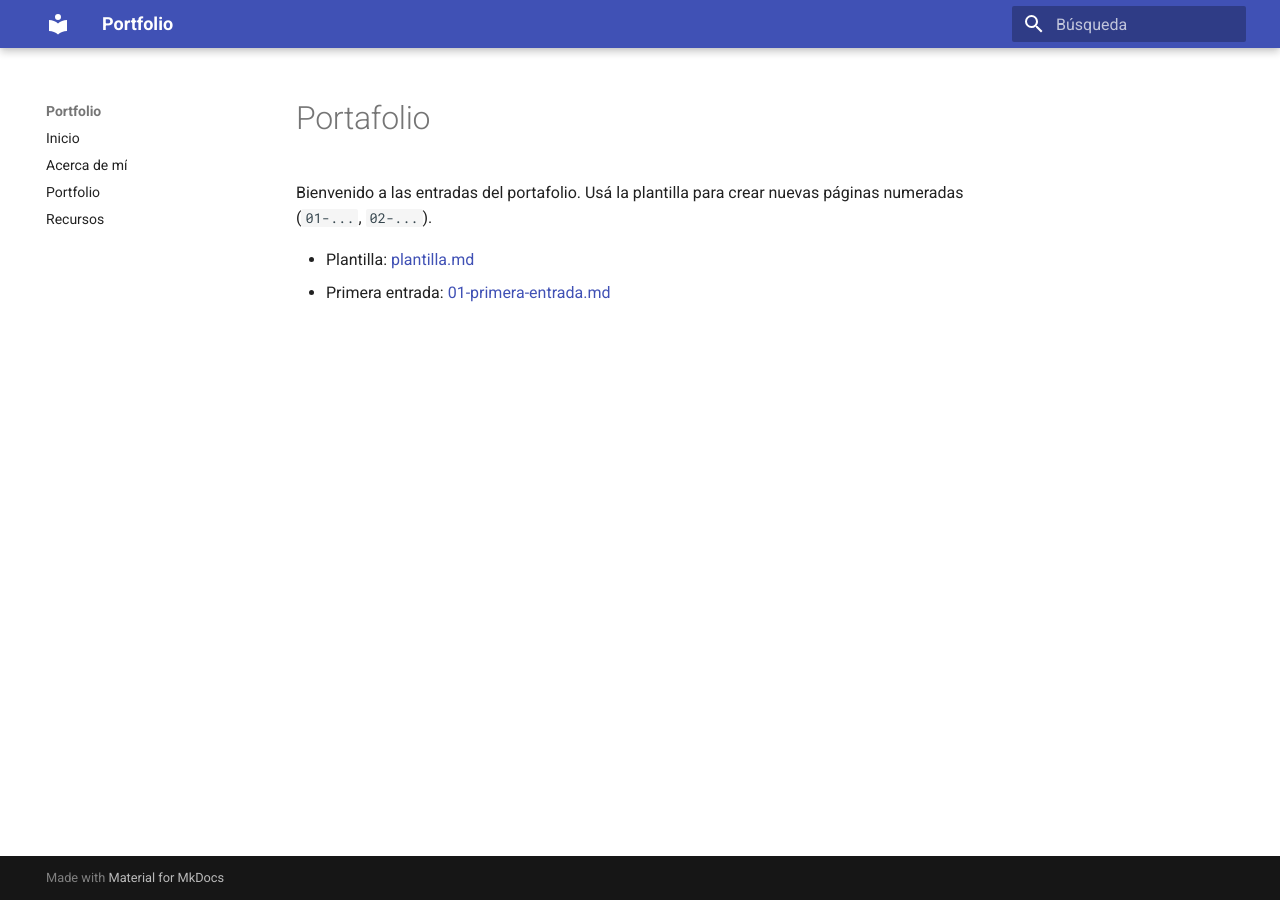
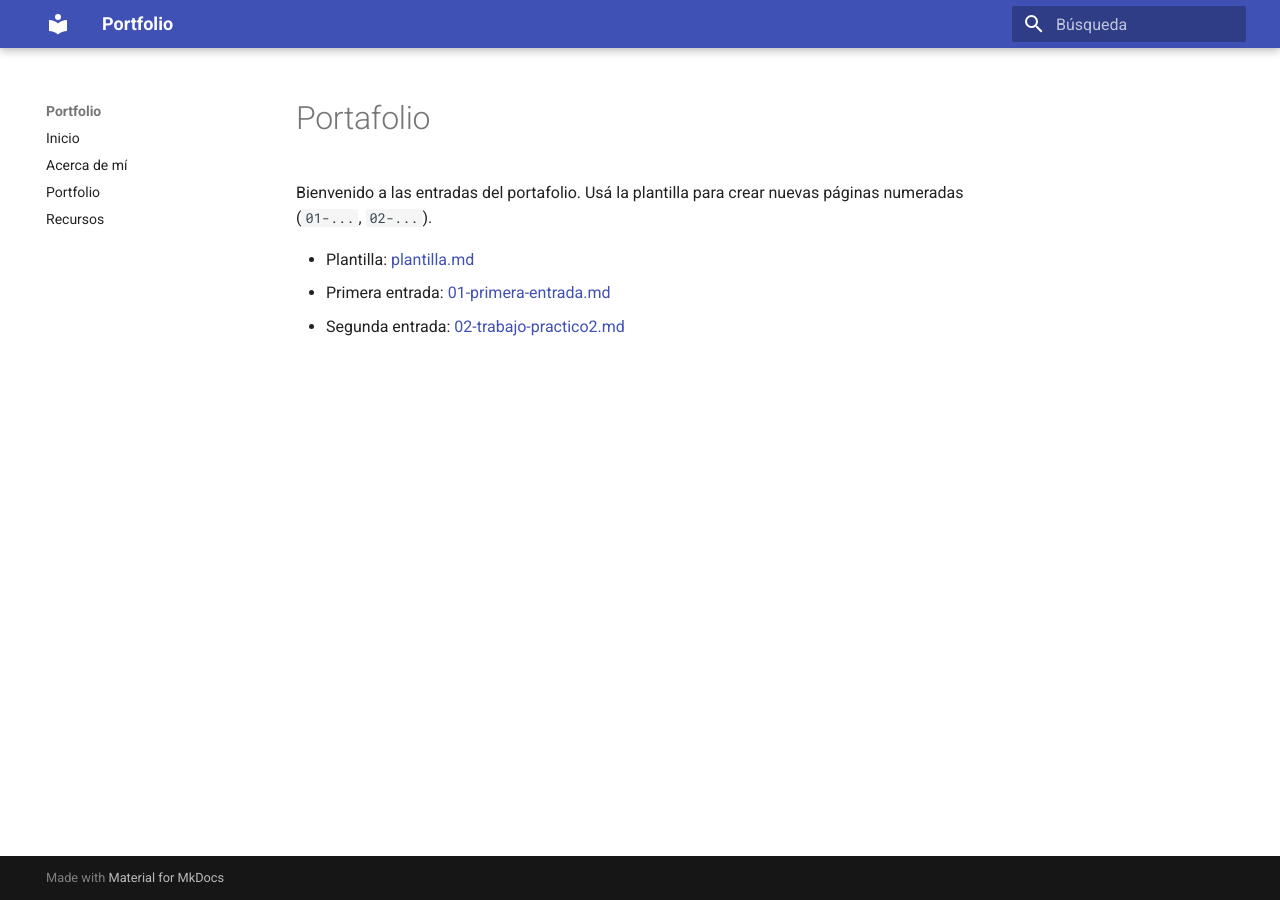
Before and after one commit to Joseignlave1/ia-portfolio-jose-ign-lave, an MkDocs documentation site: the page built from docs/portfolio/index.md, in a window 1280 px wide. Built offline with MkDocs 1.6.1 and Material for MkDocs 9.7.7, drawn with Linux system fonts in a browser that asks for light colours.

Commit message:
updated the portfolio section

```diff
--- a/docs/portfolio/index.md
+++ b/docs/portfolio/index.md
@@ -10,3 +10,4 @@ Bienvenido a las entradas del portafolio. Usá la plantilla para crear nuevas p
 
 - Plantilla: [plantilla.md](plantilla.md)
 - Primera entrada: [01-primera-entrada.md](01-primera-entrada.md)
+- Segunda entrada: [02-trabajo-practico2.md](02-trabajo-practico2.md)
```
